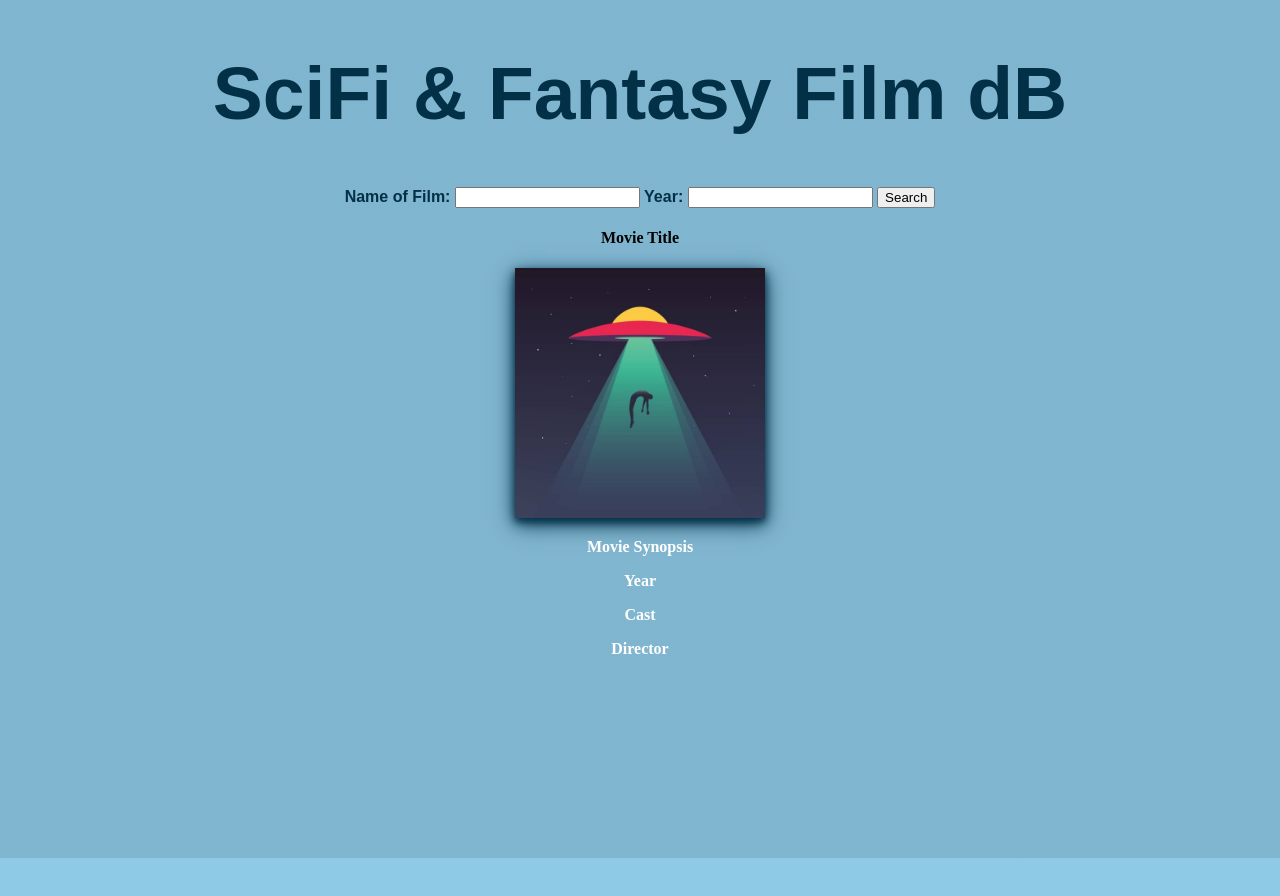
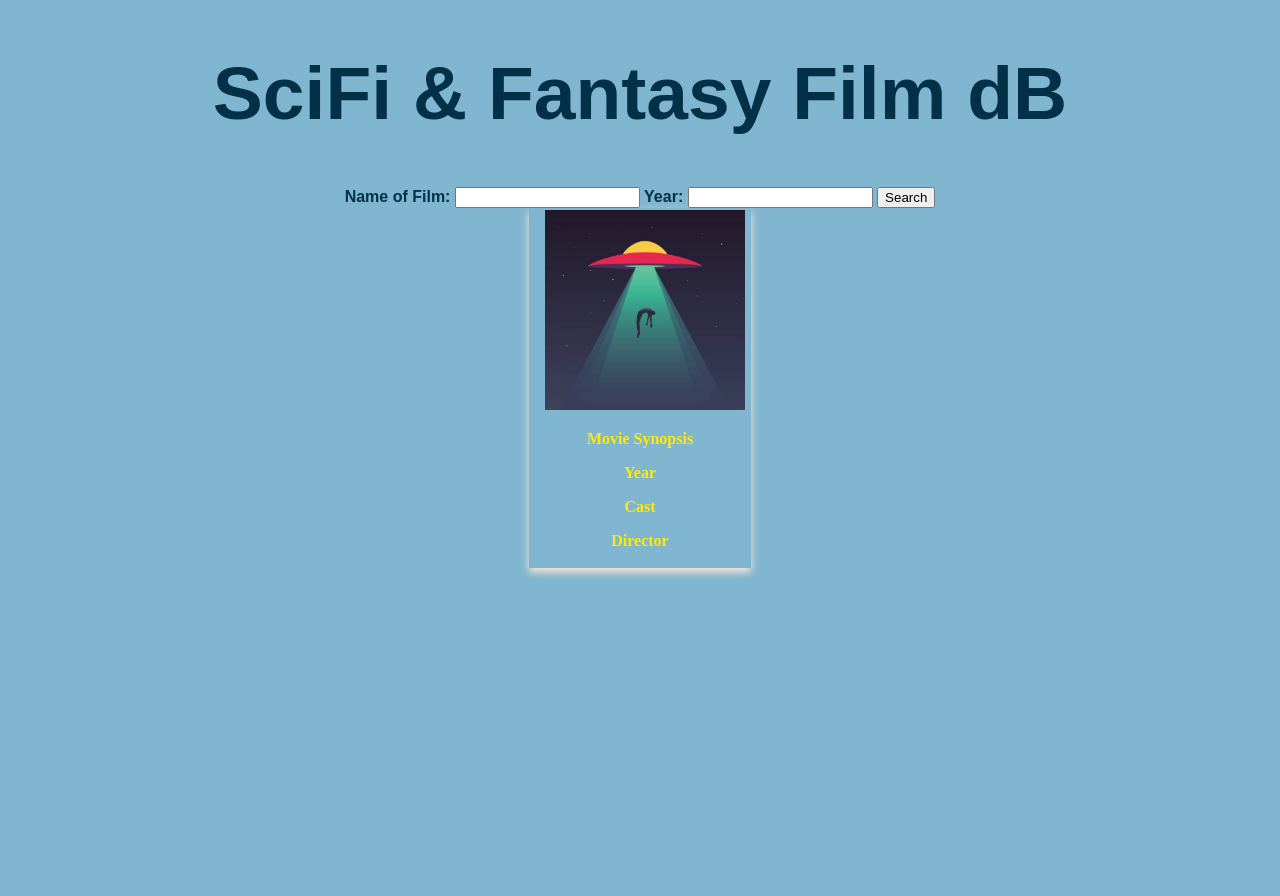
Before and after one commit to Ian-Ennis/scifi_FilmFlix, a website: page index.html in a window 1280 px wide. Before the commit the page ends 858 px from the top, so only its background shows below. Drawn offline with Linux system fonts and the light colour scheme; no server answers.

Commit message:
made changes to css styling, removed h4 heading in html

```diff
--- a/index.html
+++ b/index.html
@@ -21,8 +21,8 @@
     </div>
 <div id="card">
   <div class="container">
-    <h4><b>Movie Title</b></h4>
-    <img src='./images/logo2_image.jpg' alt='avatar' width='250px' id="moviePoster">
+    <!-- <h4><b>Movie Title</b></h4> -->
+    <img src='./images/logo2_image.jpg' alt='avatar' width='200px' id="moviePoster">
       <p id='synopsis'>Movie Synopsis</p>
       <p id='year'>Year</p>
       <p id='cast'>Cast</p>
--- a/styles.css
+++ b/styles.css
@@ -3,11 +3,11 @@
   rgba(0, 0, 0, 0.1),
   rgba(0, 0, 0, 0.1)),
   url('./images/background.jpg');
-  height: 100vh;
+  height: 125vh;
+  background-position: center;
   background-repeat: no-repeat;
   background-size: cover;
   background-color: #8ECAE6;
-  text-align: center;
 }
 
 header h1 {
@@ -18,18 +18,30 @@ header h1 {
   text-align: center;
 }
 
-p {
-  color: #fff;
-  font-weight: 700;
+h4 {
+  font-family: fantasy;
+  text-align: center;
+  color: #023047;
+  font-weight: 900;
+}
+
+.container {
+  color: #ffea00;
+  font-weight: 900;
+  width: 300px;
+  padding: 2px 16px;
+  margin: auto;
+  text-align: center;
+  box-shadow: 0 4px 8px 0 #ffe8d6;
+  display: block;
+  margin-left: auto;
+  margin-right: auto;
+  width: 15%;
 }
 
 .formContainer {
   color: #023047;
   font-weight: 800;
   font-family: fantasy;
-}
-
-.container img {
-  box-shadow: 0 4px 8px 0 #023047, 0 6px 20px 0 #023047;
   text-align: center;
 }
```
